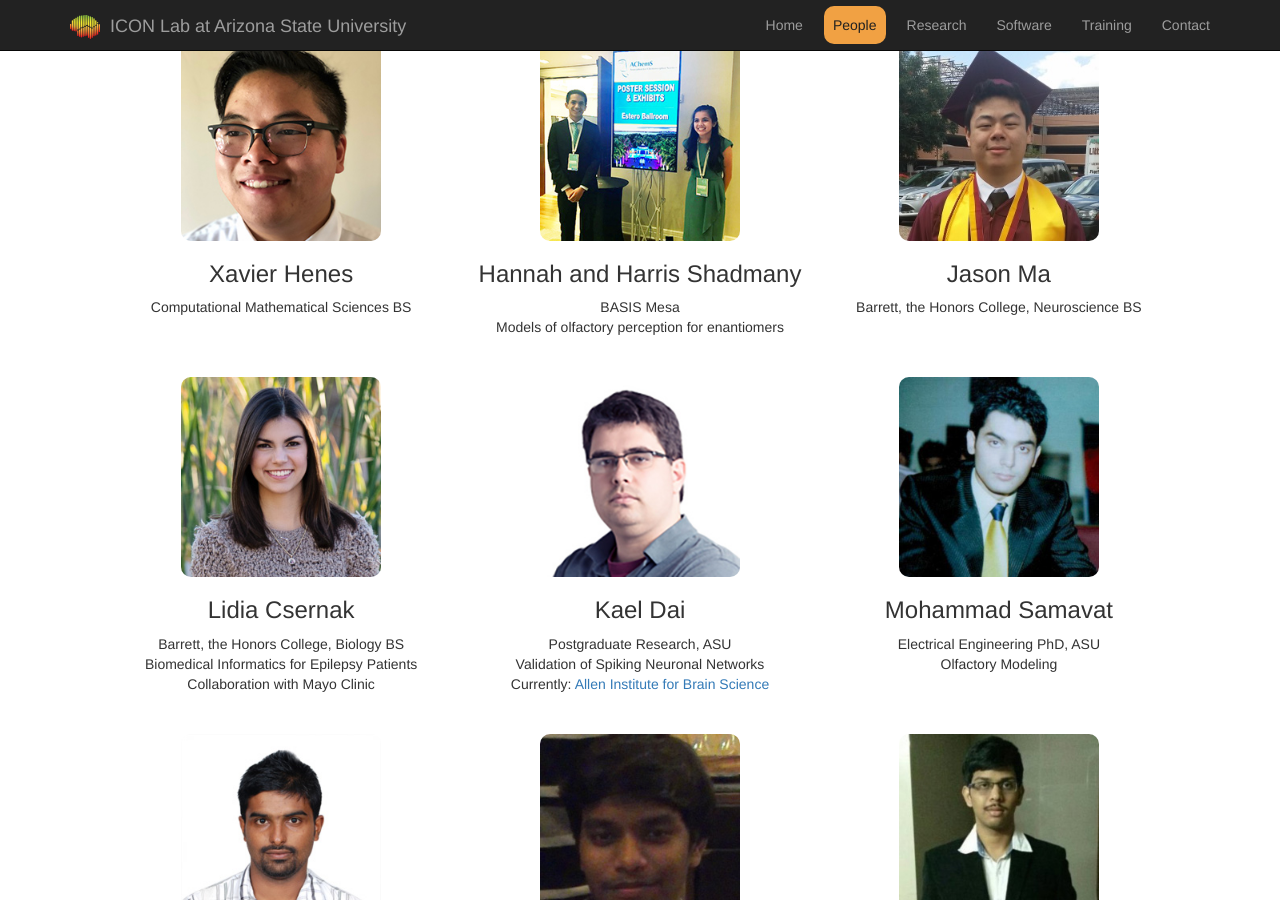
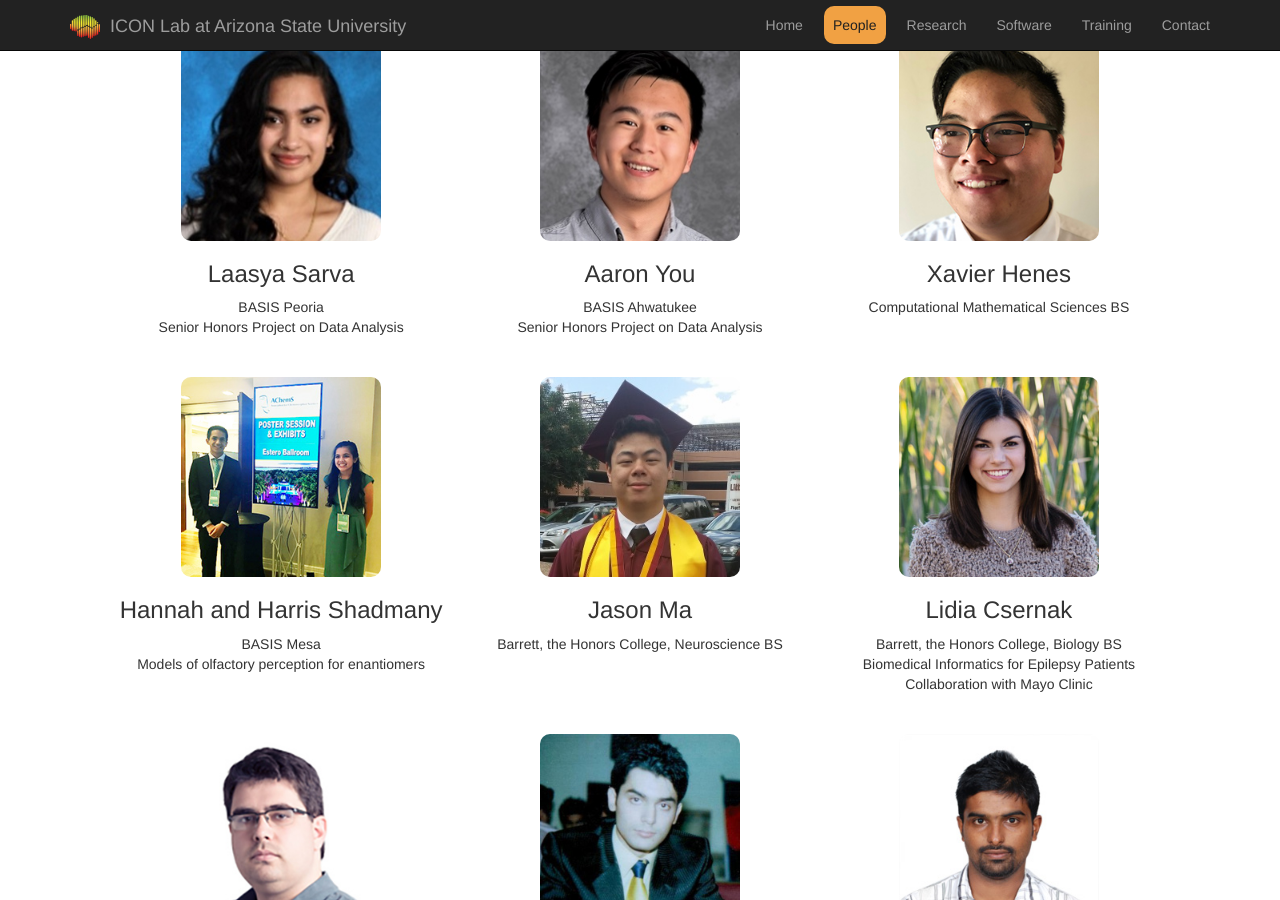
Before and after one commit to osmonauts/testsite, a Jekyll site: the page built from people.html, in a window 1280 px wide and 900 px high, scrolled down 1652 px. Built offline with Jekyll 4.4.1, drawn with Linux system fonts in a browser that asks for light colours.

Commit message:
Update people.html

```diff
--- a/people.html
+++ b/people.html
@@ -166,6 +166,26 @@ title: The People of the ICON Laboratory
                     Computational Mathematical Sciences BS<br />
                     Modeling TRP Channels<br />
                     Collaborator: Wade Van Horn
+                </p>
+            </div>
+
+
+            <div class="col-md-4 img-portfolio">
+                <img class="img-responsive img-hover" src="images/people/Laasya.jpg" width="250" alt="Laasya Sarva Photo">
+                <h3>Laasya Sarva</h3>
+                <p>
+                    BASIS Peoria<br/>
+                    Senior Honors Project on Data Analysis
+                </p>
+            </div>
+
+
+            <div class="col-md-4 img-portfolio">
+                <img class="img-responsive img-hover" src="images/people/Aaron.jpg" width="250" alt="Aaron You Photo">
+                <h3>Aaron You</h3>
+                <p>
+                    BASIS Ahwatukee<br/>
+                    Senior Honors Project on Data Analysis
                 </p>
             </div>
 
```
